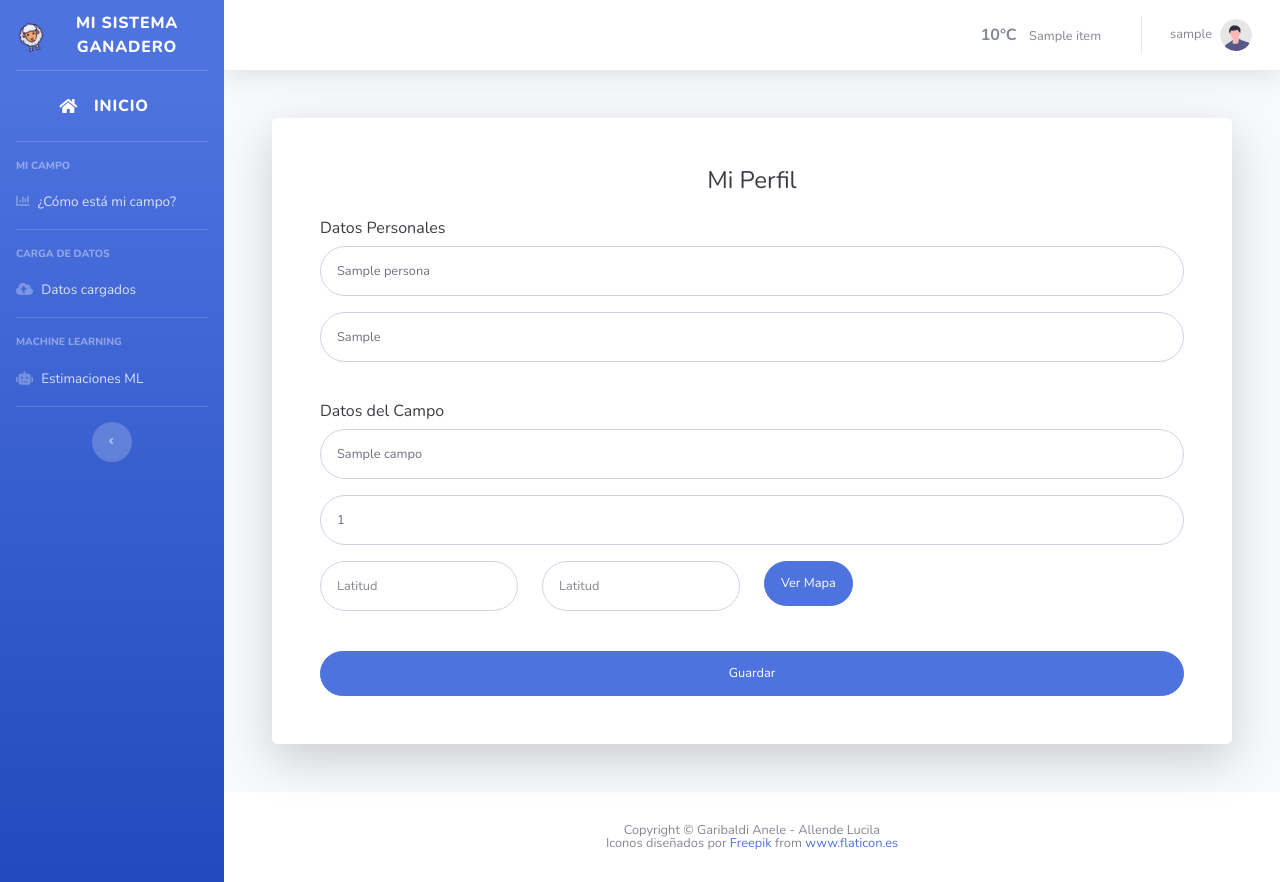
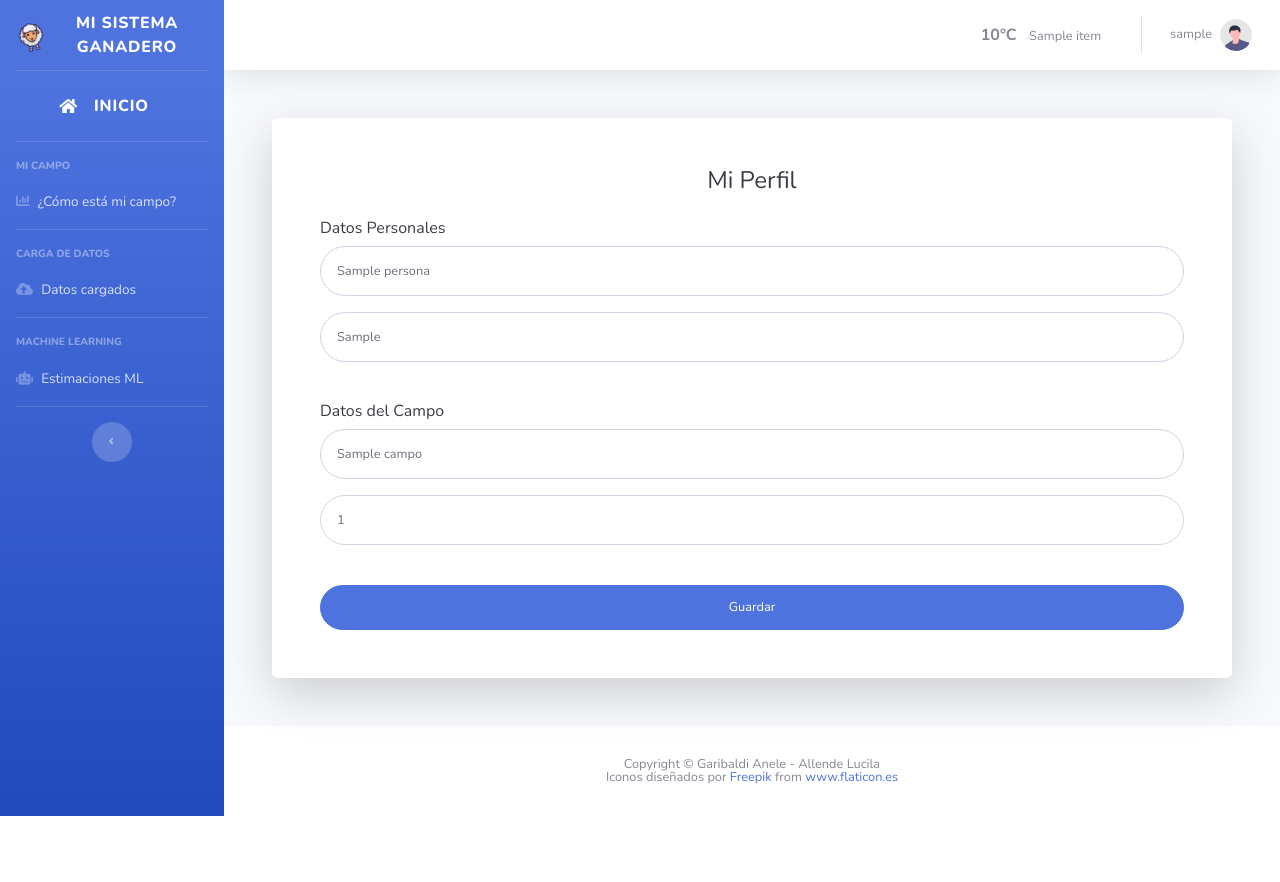
Before and after one commit to Anele13/DSS_campo, a Django app: page /edicion in a window 1280 px wide. After the commit the page ends 816 px from the top, so only its background shows below. Run offline with Django 3.2, Linux system fonts and the light colour scheme; a user stored in the database is signed in; tables that the repository leaves empty hold one stand-in row (values such as "Sample post"); a database or web service that is not in the repository returns one stand-in record (values such as "Sample title"); data that the repository does not hold is empty; parts of the project's set-up code (start-up, migrations or seed data) failed here and were passed over; some libraries are stand-ins or nearby versions.

Commit message:
fixed buigs

```diff
--- a/templates/editar_perfil.html
+++ b/templates/editar_perfil.html
@@ -80,37 +80,6 @@
                                 {% endfor %}
                                 {% endif %}
                             </div>
-                            <div class="row">
-                                <div class="col-md-3">
-                                    <div class="form-group">
-                                        {{form.latitud}}
-                                        {% if form.latitud.errors %}
-                                        {% for error in form.latitud.errors %}
-                                        <ul>
-                                            <li><span class="text-danger">{{ error }}</span></li>
-                                        </ul>
-                                        {% endfor %}
-                                        {% endif %}
-                                    </div>
-                                </div>
-                                <div class="col-md-3">
-                                    <div class="form-group">
-                                        {{form.longitud}}
-                                        {% if form.longitud.errors %}
-                                        {% for error in form.longitud.errors %}
-                                        <ul>
-                                            <li><span class="text-danger">{{ error }}</span></li>
-                                        </ul>
-                                        {% endfor %}
-                                        {% endif %}
-                                    </div>
-                                </div>
-                                <div class="col-md-3">
-                                    <button type="button" class="btn btn-primary btn-sm btn-user"  data-toggle="modal" data-target="#exampleModal">
-                                        Ver Mapa
-                                    </button>
-                                </div>
-                            </div>
                             <br>
                             <button class="btn btn-primary btn-user btn-block">
                                 Guardar
--- a/usuario/forms.py
+++ b/usuario/forms.py
@@ -220,17 +220,19 @@ class UpdateForm(forms.Form):
                                    )
 
     latitud =  forms.FloatField(label='Latitud',
+                                required=False,
                                 widget=forms.NumberInput(attrs={
                                                             "class": "form-control form-control-user",
                                                             "placeholder":"Latitud",
-                                                            "required":'required'
+                                                            "required":'false'
                                                             }))
 
     longitud = forms.FloatField(label='Longitud',
+                                required=False,
                                 widget=forms.NumberInput(attrs={
                                                             "class": "form-control form-control-user",
                                                             "placeholder":"Latitud",
-                                                            "required":'required'
+                                                            "required":'false'
                                                             }))
 
     def clean_cant_hectareas(self):
```
